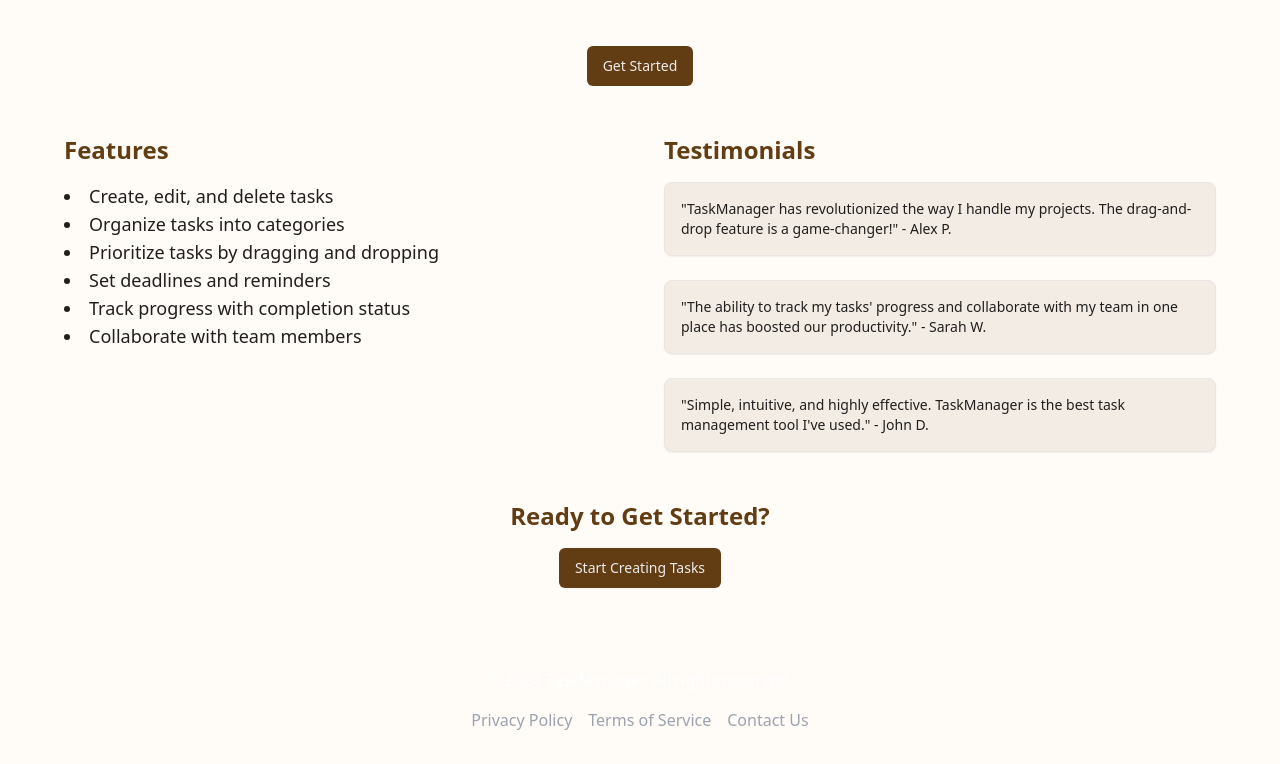
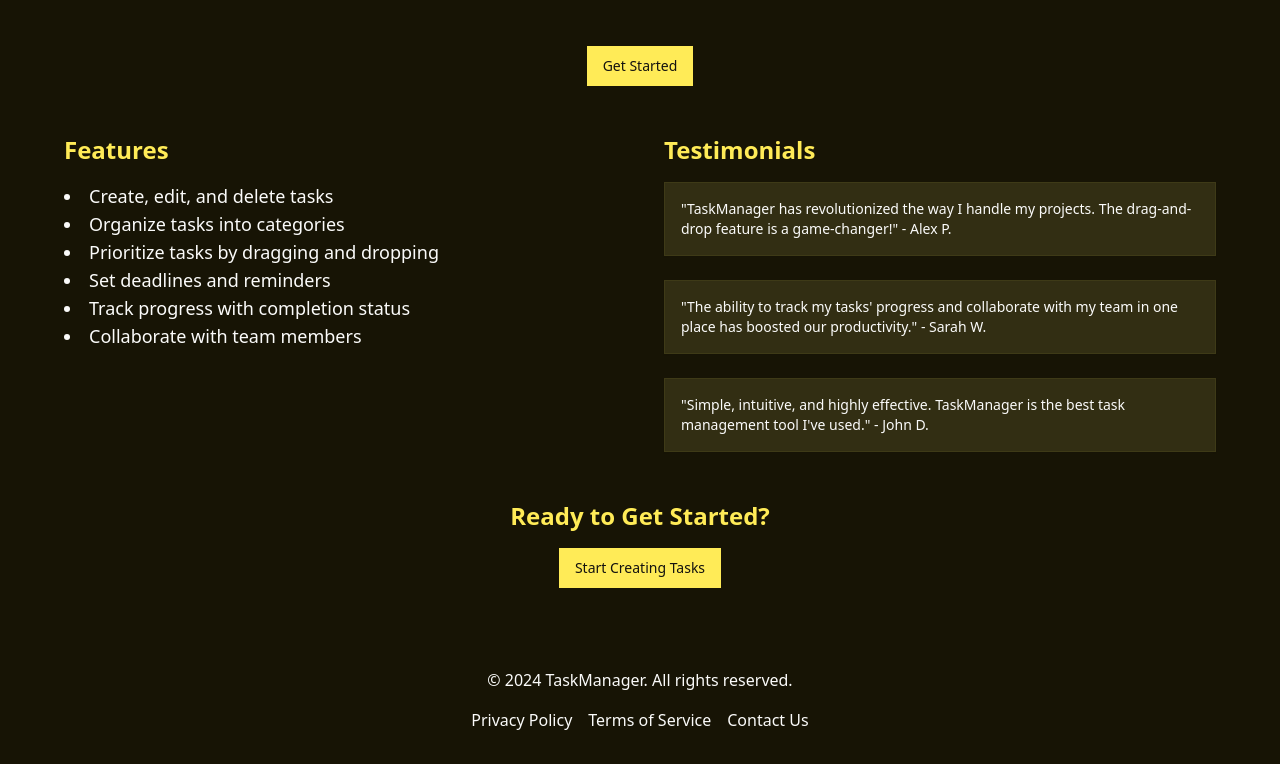
Before and after one commit to dimabond007/task-frontend, a React (Vite) app: page / in a window 1280 px wide. Shown: the part 384-1148 px from the top of the page. Built offline with nearby package versions, Linux system fonts and the light colour scheme.

Commit message:
fix colors

```diff
--- a/src/App.jsx
+++ b/src/App.jsx
@@ -26,7 +26,9 @@
   const { theme } = useTheme();
   return (
     <div
-      className={theme === "light" ? "light-theme-custom" : "dark-theme-custom"}
+      className={`${
+        theme === "light" ? "light-theme-custom" : "dark-theme-custom"
+      } min-h-screen bg-background`}
     >
       <Routes>
         <Route path="/" element={<MainLayout />}>
--- a/src/components/Footer.jsx
+++ b/src/components/Footer.jsx
@@ -3,17 +3,17 @@
 
 export default function Footer() {
   return (
-    <footer className="theme-custom text-white py-8 bg-background">
+    <footer className="theme-custom text-secondary-foreground py-8 bg-background">
       <div className="container mx-auto text-center">
-        <p className="mb-4">© 2024 TaskManager. All rights reserved.</p>
+        <p className="mb-4 ">© 2024 TaskManager. All rights reserved.</p>
         <div className="flex justify-center space-x-4">
-          <Link to="/privacy" className="text-gray-400 hover:text-white">
+          <Link to="/privacy" className="text-secondary-foreground ">
             Privacy Policy
           </Link>
-          <Link to="/terms" className="text-gray-400 hover:text-white">
+          <Link to="/terms" className="text-secondary-foreground">
             Terms of Service
           </Link>
-          <Link to="/contact" className="text-gray-400 hover:text-white">
+          <Link to="/contact" className="text-secondary-foreground ">
             Contact Us
           </Link>
         </div>
--- a/src/contexts/ThemeProvider.jsx
+++ b/src/contexts/ThemeProvider.jsx
@@ -4,7 +4,7 @@
 const ThemeContext = createContext();
 
 export function ThemeProvider({ children }) {
-  const [theme, setTheme] = useState(localStorage.getItem("theme") || "light");
+  const [theme, setTheme] = useState(localStorage.getItem("theme") || "dark");
 
   useEffect(() => {
     localStorage.setItem("theme", theme);
```
